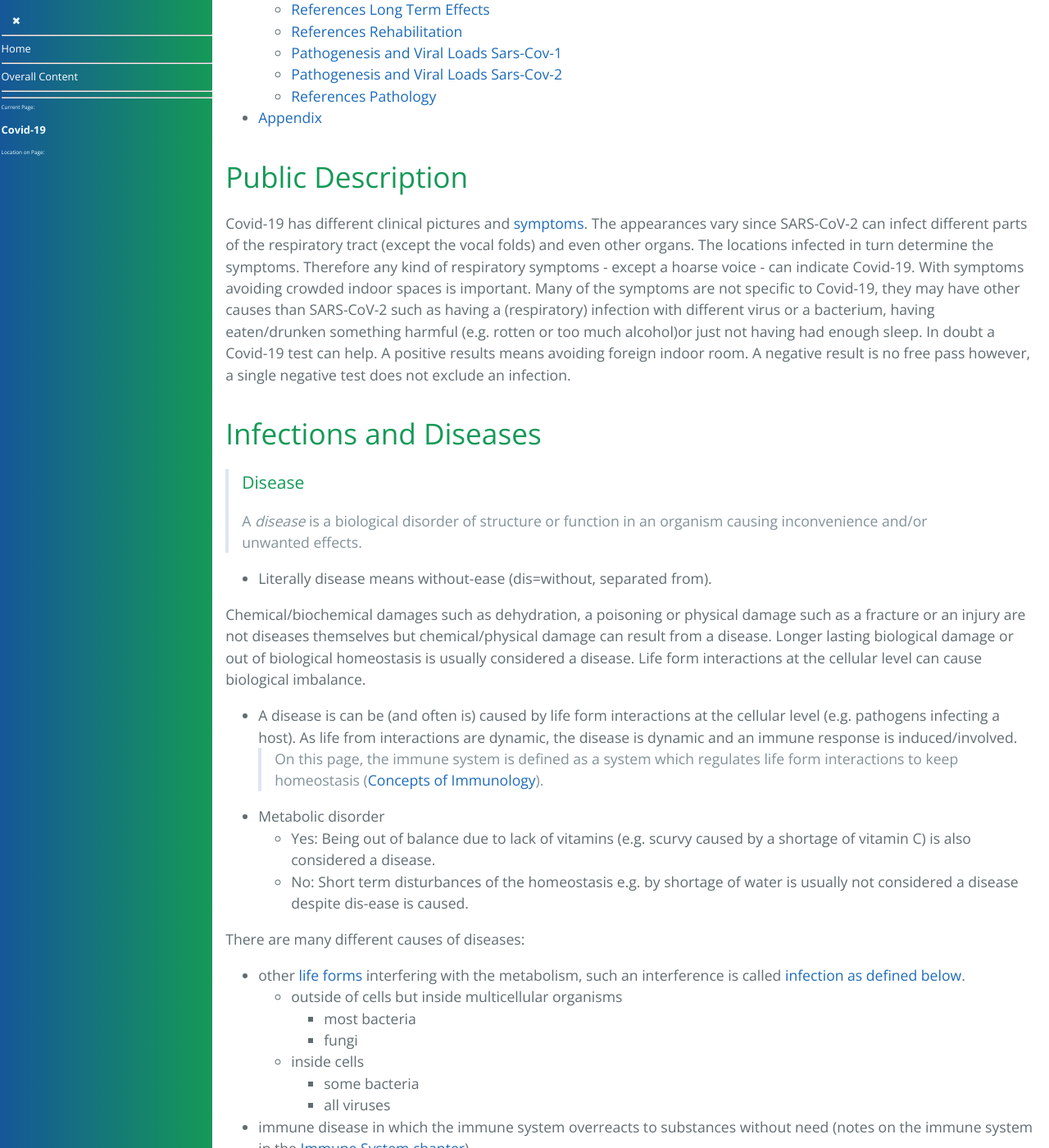
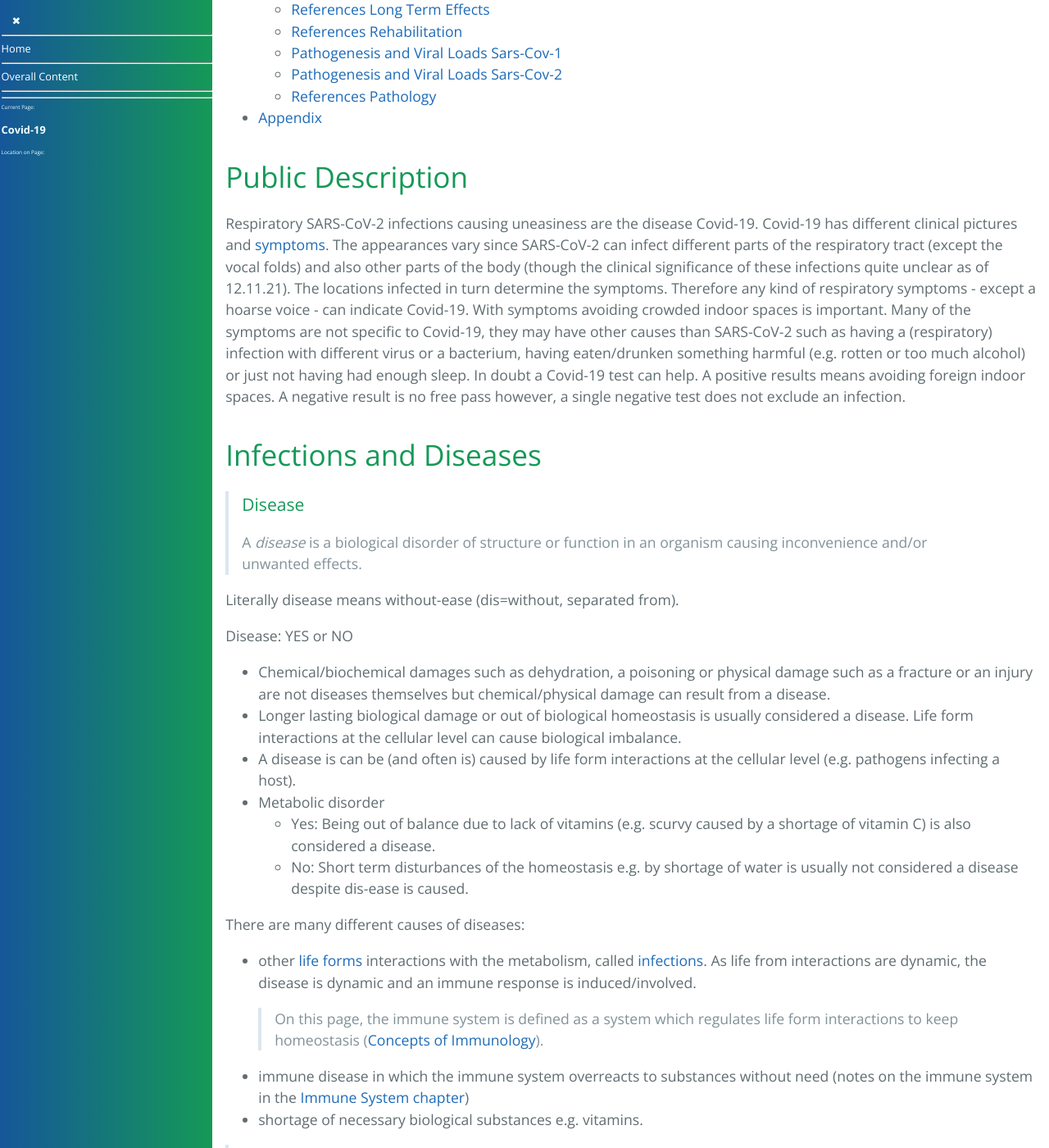
Before and after one commit to forestgrape/coronavirus, a Jekyll site: the page built from 3_medical/covid19.md, in a window 1280 px wide and 1400 px high, scrolled down 706 px. Shown: the whole window at 82% size. Built offline with Jekyll 4.4.1, drawn with Linux system fonts in a browser that asks for light colours; our own code applies the rules of GitHub Pages for plain Markdown files; some of the changed text lies outside the part shown.

Commit message:
clarifications and formulations

```diff
--- a/3_medical/covid19.md
+++ b/3_medical/covid19.md
@@ -33,8 +33,8 @@
 
 
 ## Public Description
-Covid-19 has different clinical pictures and [symptoms](#immune-response-and-symptoms). The appearances vary since SARS-CoV-2 can infect different parts of the respiratory tract (except the vocal folds) and even other organs. The locations infected in turn determine the symptoms. Therefore any kind of respiratory symptoms - except a hoarse voice - can indicate Covid-19. With symptoms avoiding crowded indoor spaces is important.
-Many of the symptoms are not specific to Covid-19, they may have other causes than SARS-CoV-2 such as having a (respiratory) infection with different virus or a bacterium, having eaten/drunken something harmful (e.g. rotten or too much alcohol)or just not having had enough sleep. In doubt a Covid-19 test can help. A positive results means avoiding foreign indoor room. A negative result is no free pass however, a single negative test does not exclude an infection.
+Respiratory SARS-CoV-2 infections causing uneasiness are the disease Covid-19. Covid-19 has different clinical pictures and [symptoms](#immune-response-and-symptoms). The appearances vary since SARS-CoV-2 can infect different parts of the respiratory tract (except the vocal folds) and also other parts of the body (though the clinical significance of these infections quite unclear as of 12.11.21). The locations infected in turn determine the symptoms. Therefore any kind of respiratory symptoms - except a hoarse voice - can indicate Covid-19. With symptoms avoiding crowded indoor spaces is important.
+Many of the symptoms are not specific to Covid-19, they may have other causes than SARS-CoV-2 such as having a (respiratory) infection with different virus or a bacterium, having eaten/drunken something harmful (e.g. rotten or too much alcohol) or just not having had enough sleep. In doubt a Covid-19 test can help. A positive results means avoiding foreign indoor spaces. A negative result is no free pass however, a single negative test does not exclude an infection.
 
 
 
@@ -43,26 +43,34 @@
 > ##### Disease
 > A *disease* is a biological disorder of structure or function in an organism causing inconvenience and/or unwanted effects.
 
-* Literally disease means without-ease (dis=without, separated from).
+Literally disease means without-ease (dis=without, separated from).
 
-Chemical/biochemical damages such as dehydration, a poisoning or physical damage such as a fracture or an injury are not diseases themselves but chemical/physical damage can result from a disease. Longer lasting biological damage or out of biological homeostasis is usually considered a disease. Life form interactions at the cellular level can cause biological imbalance.
-* A disease is can be (and often is) caused by life form interactions at the cellular level (e.g. pathogens infecting a host). As life from interactions are dynamic, the disease is dynamic and an immune response is induced/involved.
-  > On this page, the immune system is defined as a system which regulates life form interactions to keep homeostasis ([Concepts of Immunology](./../4_immunological/concepts_of_immunology.md)).
+Disease: YES or NO
+* Chemical/biochemical damages such as dehydration, a poisoning or physical damage such as a fracture or an injury are not diseases themselves but chemical/physical damage can result from a disease.
+* Longer lasting biological damage or out of biological homeostasis is usually considered a disease. Life form interactions at the cellular level can cause biological imbalance.
+* A disease is can be (and often is) caused by life form interactions at the cellular level (e.g. pathogens infecting a host).
 * Metabolic disorder
   * Yes: Being out of balance due to lack of vitamins (e.g. scurvy caused by a shortage of vitamin C) is also considered a disease.
   * No: Short term disturbances of the homeostasis e.g. by shortage of water is usually not considered a disease despite dis-ease is caused.
 
 
 There are many different causes of diseases:
-* other [life forms](../2_biological/life-forms.md#life-form) interfering with the metabolism, such an interference is called [infection as defined below](#virus-infection).
-  * outside of cells but inside multicellular organisms
-    * most bacteria
-    * fungi
-  * inside cells
-    * some bacteria
-    * all viruses
+* other [life forms](../2_biological/life-forms.md#life-form) interactions with the metabolism, called [infections](#infection). As life from interactions are dynamic, the disease is dynamic and an immune response is induced/involved.
+  > On this page, the immune system is defined as a system which regulates life form interactions to keep homeostasis ([Concepts of Immunology](./../4_immunological/concepts_of_immunology.md)).
 * immune disease in which the immune system overreacts to substances without need (notes on the immune system in the [Immune System chapter](../4_immunological/concepts_of_immunology.md))
 * shortage of necessary biological substances e.g. vitamins.
+
+
+> ##### Infection
+> When microorganisms induce metabolism changes on a host organism, the host is infected by the microorganisms. [in work and in consideration whether this is a suitable definition]
+
+Examples:
+* outside of cells but inside multicellular organisms
+  * most bacteria
+  * fungi
+* inside cells
+  * some bacteria
+  * all viruses
 
 Virus diseases are caused by virus infections:
 
```
